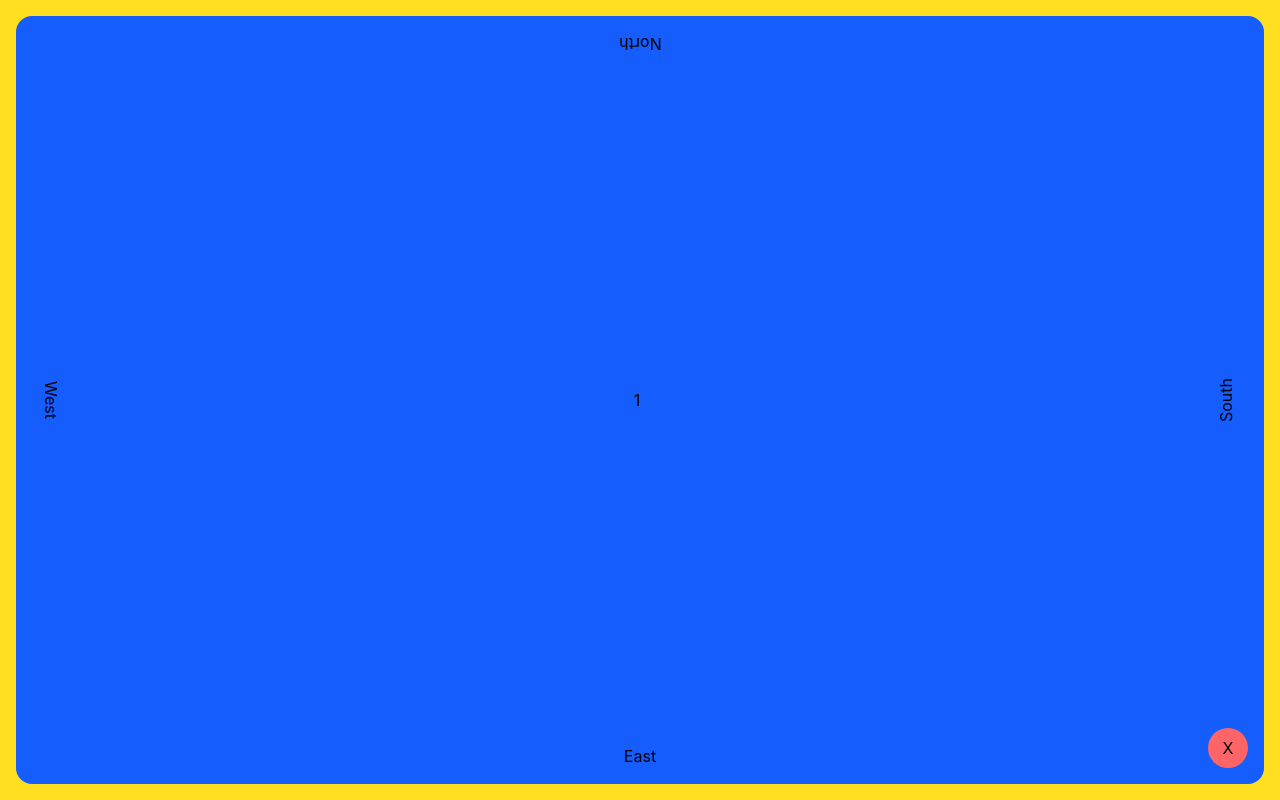
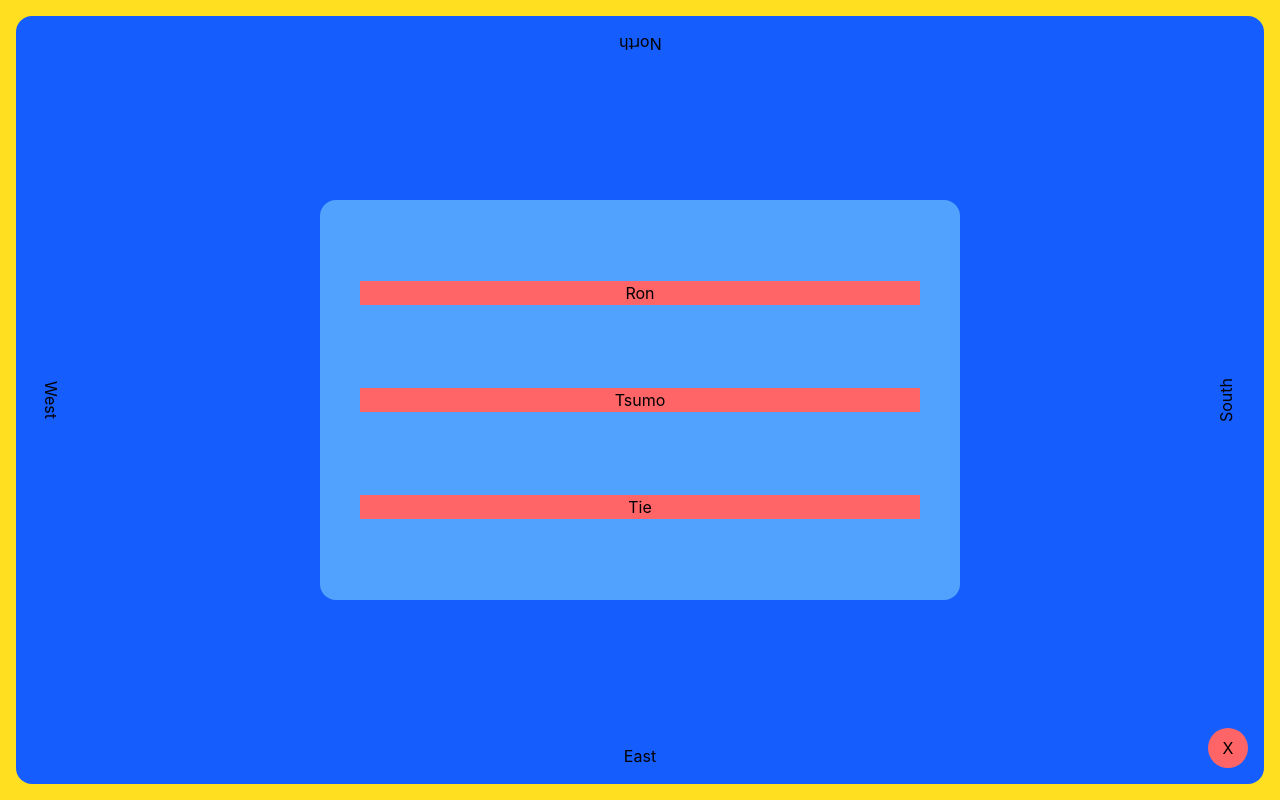
Before and after one commit to Qkari17/RichiCounter, a React (Vite) app: page /hanapp/hanboard in a window 1280 px wide. Built offline with nearby package versions, Linux system fonts and the light colour scheme.

Commit message:
Type of scroing layour

```diff
--- /dev/null
+++ b/src/Components/TypeOfEnding.tsx
@@ -0,0 +1,17 @@
+import { Button } from "../ui/Button/Button";
+
+export const TypeMenu = () => {
+  return (
+    <>
+      <section
+        className={`absolute top-0 left-0 flex w-full h-full justify-center items-center `}
+      >
+        <div className="bg-blue-400 w-1/2 h-1/2 rounded-2xl flex flex-col justify-around p-10">
+          <Button label={"Ron"} className={"bg-red-400"}></Button>
+          <Button label={"Tsumo"} className={"bg-red-400"}></Button>
+          <Button label={"Tie"} className={"bg-red-400"}></Button>
+        </div>
+      </section>
+    </>
+  );
+};
--- a/src/Pages/Hanchan/HanBoard.tsx
+++ b/src/Pages/Hanchan/HanBoard.tsx
@@ -1,6 +1,7 @@
 import { useState } from "react";
 import { useHan } from "./HanContext";
 import { Button } from "../../ui/Button/Button";
+import { TypeMenu } from "../../Components/TypeOfEnding";
 
 export const HanBoard = () => {
   const { playerList, setPlayerList } = useHan();
@@ -13,30 +14,30 @@ export const HanBoard = () => {
   };
   return (
     <div className="bg-yellow-300 flex-col flex h-screen w-screen gap-5 p-4">
-      <main className="flex-1 p-4 bg-blue-600 rounded-2xl  flex-col flex  justify-between ">
+      <main className="flex-1 p-4 bg-blue-600 rounded-2xl flex-col flex justify-between  overflow-hidden">
         <div className="flex justify-center">
           <div className="flex flex-col items-center rotate-180">
             <h1>{playerList[3].name} North</h1>
-            <p className={isMenu ? "":"hidden"}>{playerList[3].points}</p>
+            <p className={isMenu ? "" : "hidden"}>{playerList[3].points}</p>
           </div>
         </div>
         <div className="  flex justify-between">
           <div className="rotate-90 flex flex-col items-center">
             <h1>{playerList[2].name} West</h1>
-            <p className={isMenu ? "":"hidden"}>{playerList[2].points}</p>
+            <p className={isMenu ? "" : "hidden"}>{playerList[2].points}</p>
           </div>
           <div className="content-center">
             {round} {honba > 0 && `/ ${honba}`}
           </div>
           <div className="-rotate-90 flex flex-col items-center">
             <h1>{playerList[1].name} South</h1>
-            <p className={isMenu ? "":"hidden"}>{playerList[1].points}</p>
+            <p className={isMenu ? "" : "hidden"}>{playerList[1].points}</p>
           </div>
         </div>
         <div className="flex justify-center">
           <div className="flex flex-col items-center">
             <h1>{playerList[0].name} East</h1>
-            <p className={isMenu ? "":"hidden"}>{playerList[0].points}</p>
+            <p className={isMenu ? "" : "hidden"}>{playerList[0].points}</p>
           </div>
         </div>
         <Button
@@ -46,6 +47,7 @@ export const HanBoard = () => {
           }
           onClick={handleMenu}
         ></Button>
+        <TypeMenu />
       </main>
     </div>
   );
```
